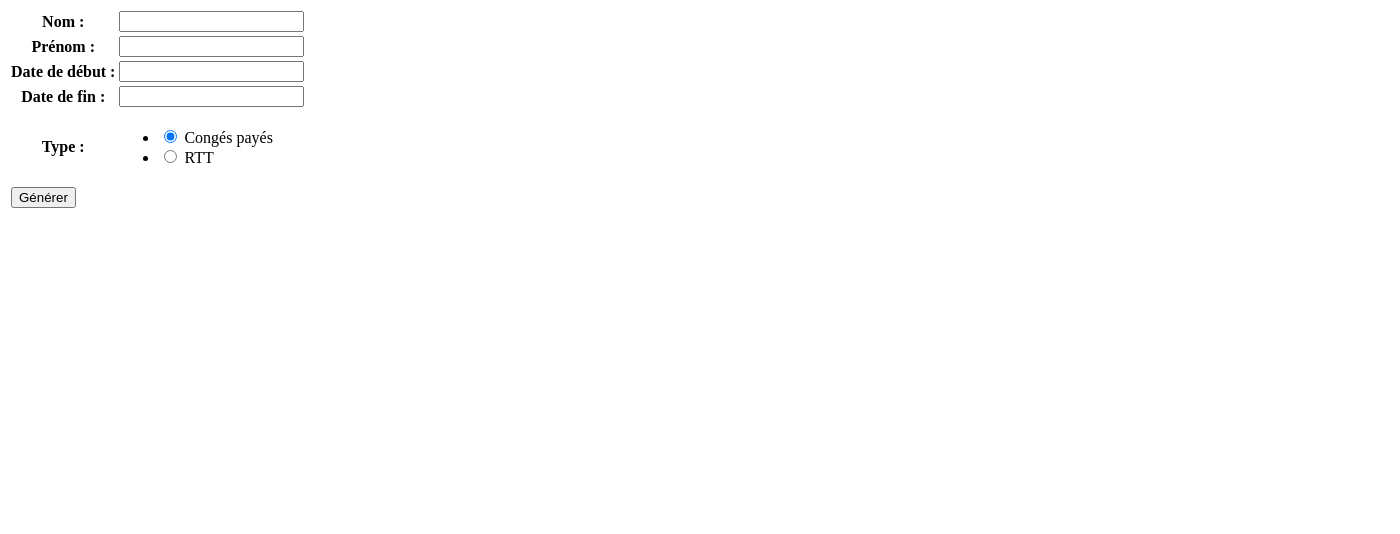
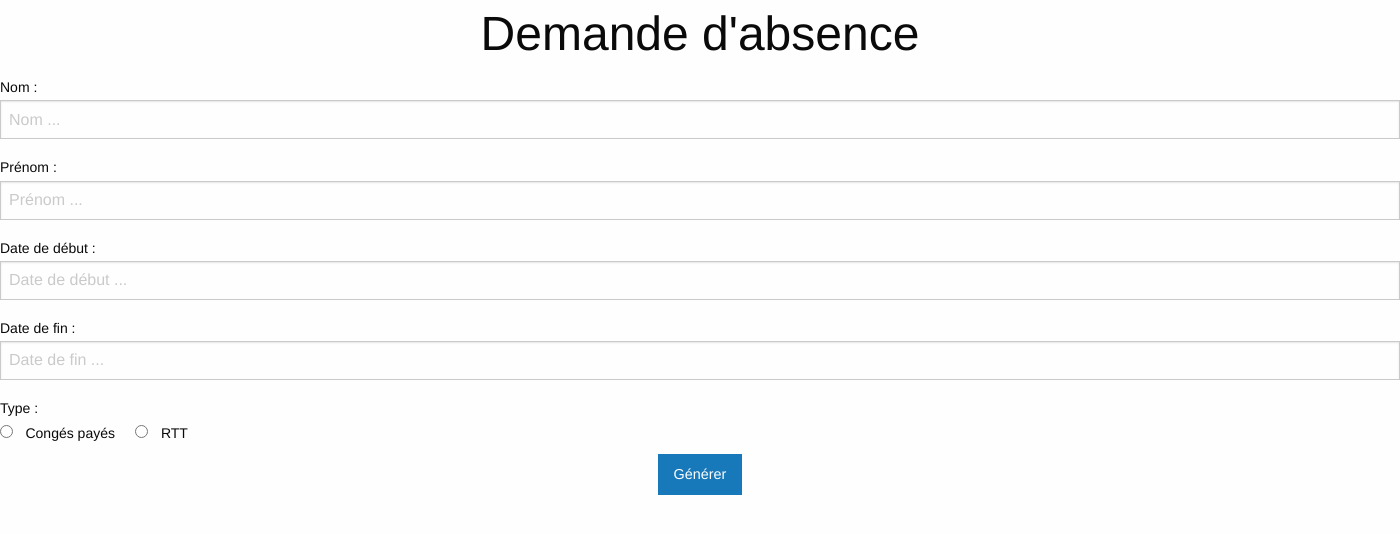
Before and after one commit to dorianboulch/monabsence, an Electron app: page app/index.html in a window 1400 px wide. Drawn offline with nearby package versions, Linux system fonts and the light colour scheme; no server answers.

Commit message:
feat(css): ajout de foundation + foundation datepicker

```diff
--- a/app/index.html
+++ b/app/index.html
@@ -4,51 +4,78 @@
         <title>Mon absence</title>
         <meta charset="UTF-8">
         <meta name="viewport" content="width=device-width, initial-scale=1.0">
-
+        <link rel="stylesheet" href="components/foundation-sites/dist/foundation.min.css" />
+        <link rel="stylesheet" href="components/foundation-datepicker/css/foundation-datepicker.min.css" />
     </head>
     <body>
-        <table id="form">
-            <tr>
-                <th>Nom :</th>
-                <td><input type="text" name="nom"/></td>
-            </tr>
-            <tr>
-                <th>Prénom :</th>
-                <td><input type="text" name="prenom"/></td>
-            </tr>
-            <tr>
-                <th>Date de début :</th>
-                <td><input type="text" name="date_debut"/></td>
-            </tr>
-            <tr>
-                <th>Date de fin :</th>
-                <td><input type="text" name="date_fin"/></td>
-            </tr>
-            <tr>
-                <th>Type :</th>
-                <td>
-                    <ul>
-                        <li>
-                            <label>
-                                <input type="radio" name="type" value="CP" checked/>
-                                Congés payés
-                            </label>
-                        </li>
-                        <li>
-                            <label>
-                                <input type="radio" name="type" value="RTT"/>
-                                RTT
-                            </label>
-                        </li>
-                    </ul>
-                </td>
-            </tr>
-            <tr>
-                <td colspan="2">
-                    <button id="save">Générer</button>
-                </td>
-            </tr>
-        </table>
+        <div class="container">
+            <h1 class="text-center">Demande d'absence</h1>
+            <div class="row">
+                <div class="small-12 columns">
+                    <div class="row">
+                        <div class="small-3 columns">
+                            <label for="form-nom" class="right inline">Nom :</label>
+                        </div>
+                        <div class="small-9 columns">
+                            <input type="text" id="form-nom" name="nom" placeholder="Nom ...">
+                        </div>
+                    </div>
+                    <div class="row">
+                        <div class="small-3 columns">
+                            <label for="form-prenom" class="right inline">Prénom :</label>
+                        </div>
+                        <div class="small-9 columns">
+                            <input type="text" id="form-prenom" name="prenom" placeholder="Prénom ...">
+                        </div>
+                    </div>
+                    <div class="row">
+                        <div class="small-3 columns">
+                            <label for="form-date_debut" class="right inline">Date de début :</label>
+                        </div>
+                        <div class="small-9 columns">
+                            <input type="text" id="form-date_debut" class="fdatepicker" name="date_debut" placeholder="Date de début ...">
+                        </div>
+                    </div>
+                    <div class="row">
+                        <div class="small-3 columns">
+                            <label for="form-date_fin" class="right inline">Date de fin :</label>
+                        </div>
+                        <div class="small-9 columns">
+                            <input type="text" id="form-date_fin" class="fdatepicker" name="date_fin" placeholder="Date de fin ...">
+                        </div>
+                    </div>
+                    <div class="row">
+                        <div class="large-6 columns">
+                            <label>Type :</label>
+                            <input type="radio" name="type" value="CP" id="type-cp">
+                            <label for="type-cp">Congés payés</label>
+                            <input type="radio" name="type" value="RTT" id="type-rtt">
+                            <label for="type-rtt">RTT</label>
+                        </div>
+                    </div>
+                    <div class="row">
+                        <div class="large-6 columns">
+                            <div class="text-center">
+                                <button id="save" class="button">Générer</button>
+                            </div>
+                        </div>
+                    </div>
+                </div>
+            </div>
+        </div>
+        <script type="text/javascript">
+            var jQuery = require("jquery");
+        </script>
+        <script type="text/javascript" src="components/foundation-sites/dist/foundation.min.js"></script>
+        <script type="text/javascript" src="components/foundation-datepicker/js/foundation-datepicker.min.js"></script>
+        <script type="text/javascript" src="components/foundation-datepicker/js/locales/foundation-datepicker.fr.js"></script>
+        <script>
+            jQuery(document).foundation();
+
+            jQuery('.fdatepicker').fdatepicker({
+                language: 'fr'
+            });
+        </script>
         <script type="text/javascript" src="index.js"></script>
     </body>
 </html>
--- a/app/index.js
+++ b/app/index.js
@@ -3,8 +3,6 @@
  * To change this template file, choose Tools | Templates
  * and open the template in the editor.
  */
-
-var $ = require("jquery");
 
 var fs = require('fs');
 var Docxtemplater = require('docxtemplater');
@@ -17,20 +15,20 @@ var content = fs.readFileSync(__dirname + "/../files/input.docx", "binary");
 storage.get('profil', function(error, data) {
     if (error) throw error;
 
-    $('#form').find('[name=nom]').val(data.nom);
-    $('#form').find('[name=prenom]').val(data.prenom);
+    jQuery('body').find('[name=nom]').val(data.nom);
+    jQuery('body').find('[name=prenom]').val(data.prenom);
 });
 
-$('#save').on("click", function () {
+jQuery('#save').on("click", function () {
 
     var doc = new Docxtemplater(content);
 
     doc.setData({
         title       : getTitle(),
-        nom         : $('#form').find('[name=nom]').val(),
-        prenom      : $('#form').find('[name=prenom]').val(),
-        date_debut  : $('#form').find('[name=date_debut]').val(),
-        date_fin    : $('#form').find('[name=date_fin]').val(),
+        nom         : jQuery('body').find('[name=nom]').val(),
+        prenom      : jQuery('body').find('[name=prenom]').val(),
+        date_debut  : jQuery('body').find('[name=date_debut]').val(),
+        date_fin    : jQuery('body').find('[name=date_fin]').val(),
         today       : getToday()
     });
 
@@ -38,11 +36,11 @@ $('#save').on("click", function () {
 
     var out = doc.getZip().generate({type: "blob"});
 
-    FileSaver.saveAs(out, "Demande de " + $('#form').find('[name=type]:checked').val() + ".docx");
+    FileSaver.saveAs(out, "Demande de " + jQuery('body').find('[name=type]:checked').val() + ".docx");
 });
 
 function getTitle() {
-    switch ($('#form').find('[name=type]:checked').val()) {
+    switch (jQuery('body').find('[name=type]:checked').val()) {
         case 'CP'  : return 'Demande de congés'; break;
         case 'RTT' : return 'Demande de jours de RTT pour Non-Cadre'; break;
     }
--- a/bower.json
+++ b/bower.json
@@ -13,5 +13,9 @@
     "bower_components",
     "test",
     "tests"
-  ]
+  ],
+  "dependencies": {
+    "foundation-sites": "^6.2.4",
+    "foundation-datepicker": "^1.5.5"
+  }
 }
```
Also changed, not shown: app/profil.html (+38 -16 lines), app/profil.js (+3 -5 lines), 2 other files.
